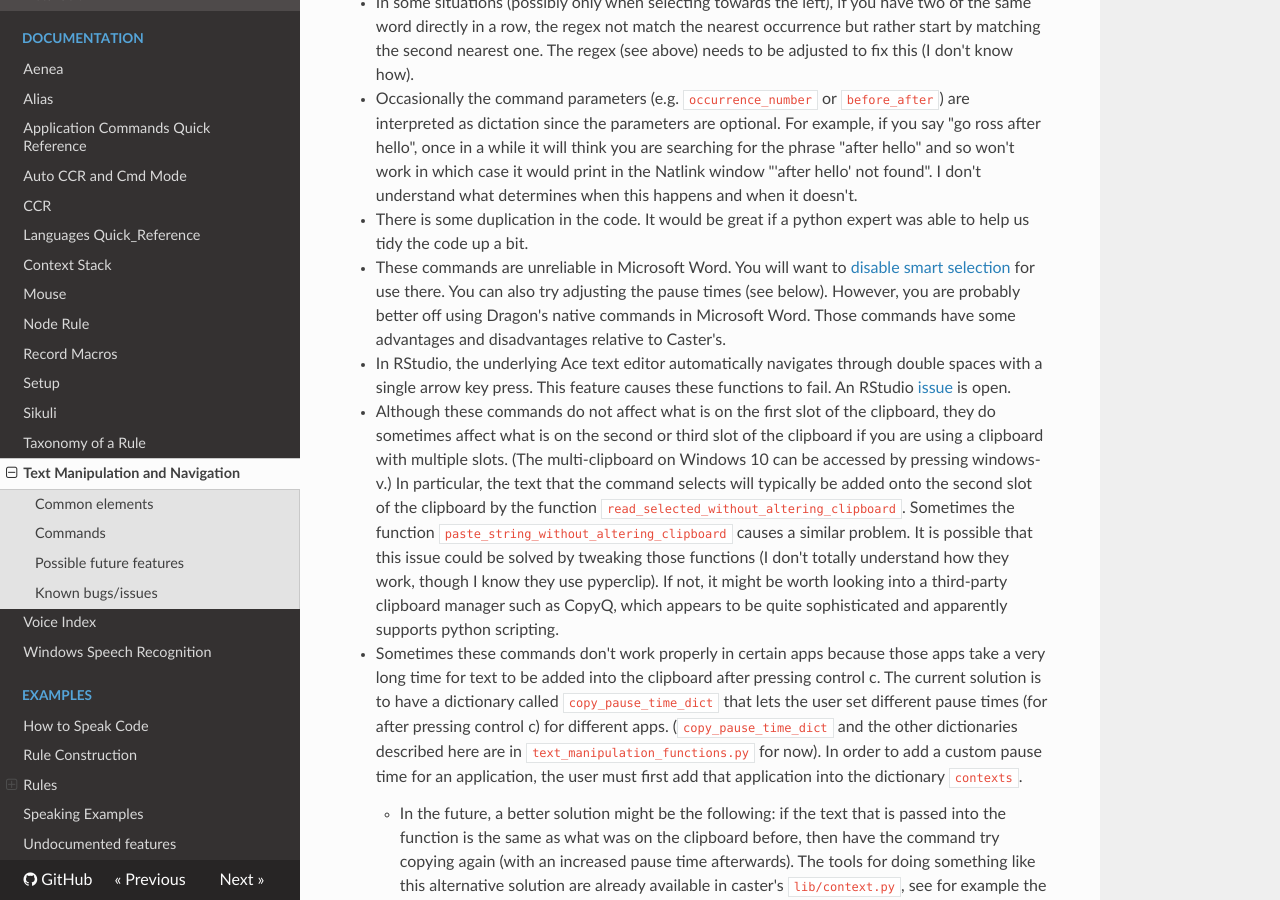
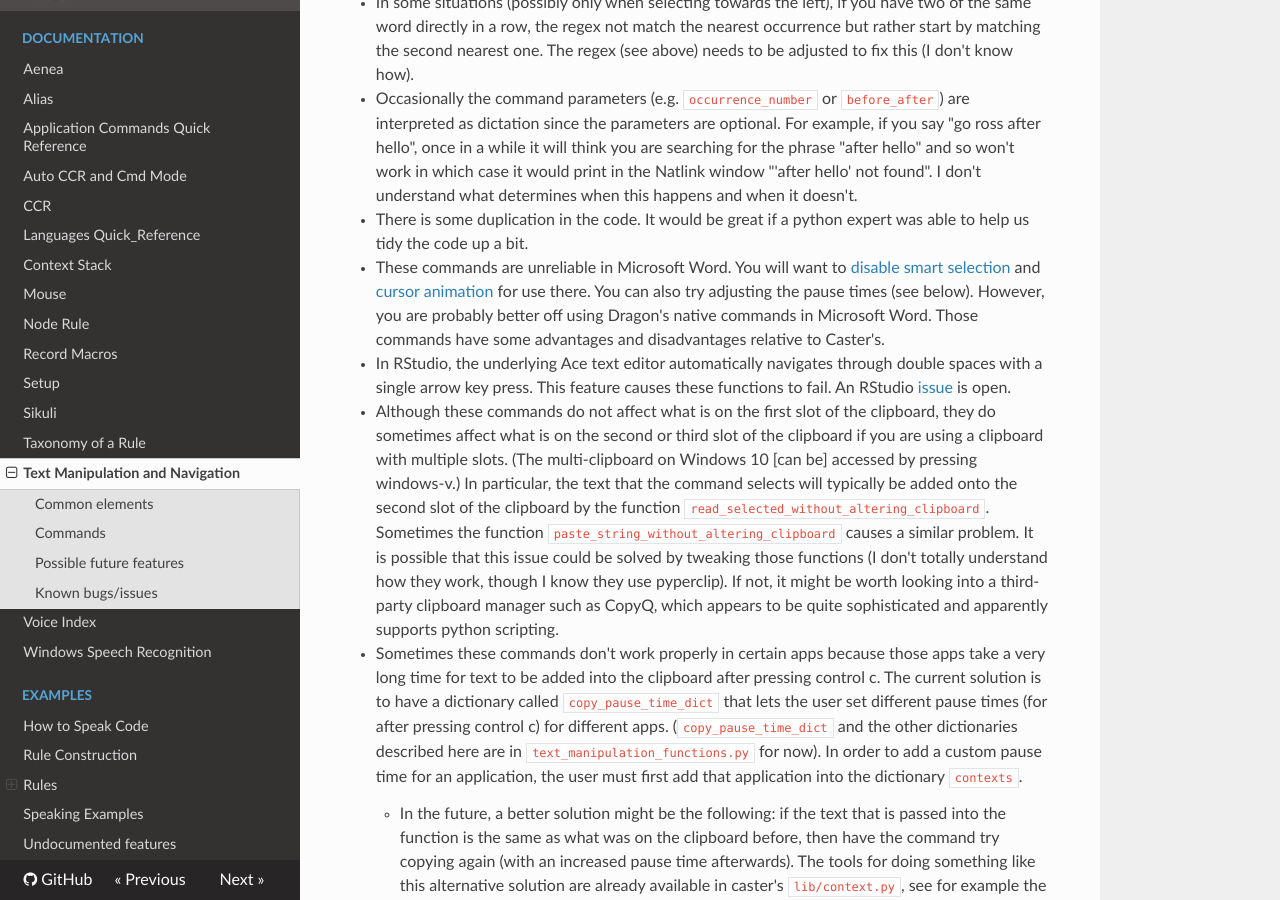
Before and after one commit to dictation-toolbox/Caster, an MkDocs documentation site: the page built from castervoice/doc/readthedocs/Text_Manipulation.md, in a window 1280 px wide and 900 px high, scrolled down 2647 px. Built offline with MkDocs 1.6.1, drawn with Linux system fonts in a browser that asks for light colours; nearby versions of some CDN libraries; comment, search, counter and statistics services are not loaded.

Commit message:
add disable cursor animation to tm.md

```diff
--- a/castervoice/doc/readthedocs/Text_Manipulation.md
+++ b/castervoice/doc/readthedocs/Text_Manipulation.md
@@ -56,9 +56,9 @@ Please feel free to try and implement these and submit a pull request!
 - In some situations (possibly only when selecting towards the left), if you have two of the same word directly in a row, the regex not match the nearest occurrence but rather start by matching the second nearest one. The regex (see above) needs to be adjusted to fix this (I don't know how).
 - Occasionally the command parameters (e.g. `occurrence_number` or `before_after`) are interpreted as dictation since the parameters are optional. For example, if you say "go ross after hello", once in a while it will think you are searching for the phrase "after hello" and so won't work in which case it would print in the Natlink window "'after hello' not found". I don't understand what determines when this happens and when it doesn't.
 - There is some duplication in the code. It would be great if a python expert was able to help us tidy the code up a bit.
-- These commands are unreliable in Microsoft Word. You will want to [disable smart selection](https://superuser.com/questions/962710/how-to-make-microsoft-word-selection-behave-like-it-would-in-a-plain-text-editor) for use there. You can also try adjusting the pause times (see below). However, you are probably better off using Dragon's native commands in Microsoft Word. Those commands have some advantages and disadvantages relative to Caster's.
+- These commands are unreliable in Microsoft Word. You will want to [disable smart selection](https://superuser.com/questions/962710/how-to-make-microsoft-word-selection-behave-like-it-would-in-a-plain-text-editor) and [cursor animation](https://www.404techsupport.com/2012/11/07/disable-cursor-animation-word-2013/) for use there. You can also try adjusting the pause times (see below). However, you are probably better off using Dragon's native commands in Microsoft Word. Those commands have some advantages and disadvantages relative to Caster's.
 - In RStudio, the underlying Ace text editor automatically navigates through double spaces with a single arrow key press. This feature causes these functions to fail. An RStudio [issue](https://github.com/rstudio/rstudio/issues/4934) is open.
-- Although these commands do not affect what is on the first slot of the clipboard, they do sometimes affect what is on the second or third slot of the clipboard if you are using a clipboard with multiple slots. (The multi-clipboard on Windows 10 can be accessed by pressing windows-v.) In particular, the text that the command selects will typically be added onto the second slot of the clipboard by the function `read_selected_without_altering_clipboard`. Sometimes the function `paste_string_without_altering_clipboard` causes a similar problem. It is possible that this issue could be solved by tweaking those functions (I don't totally understand how they work, though I know they use pyperclip). If not, it might be worth looking into a third-party clipboard manager such as CopyQ, which appears to be quite sophisticated and apparently supports python scripting.
+- Although these commands do not affect what is on the first slot of the clipboard, they do sometimes affect what is on the second or third slot of the clipboard if you are using a clipboard with multiple slots. (The multi-clipboard on Windows 10 [can be] accessed by pressing windows-v.) In particular, the text that the command selects will typically be added onto the second slot of the clipboard by the function `read_selected_without_altering_clipboard`. Sometimes the function `paste_string_without_altering_clipboard` causes a similar problem. It is possible that this issue could be solved by tweaking those functions (I don't totally understand how they work, though I know they use pyperclip). If not, it might be worth looking into a third-party clipboard manager such as CopyQ, which appears to be quite sophisticated and apparently supports python scripting.
 - Sometimes these commands don't work properly in certain apps because those apps take a very long time for text to be added into the clipboard after pressing control c. The current solution is to have a dictionary called `copy_pause_time_dict` that lets the user set different pause times (for after pressing control c) for different apps. (`copy_pause_time_dict` and the other dictionaries described here are in `text_manipulation_functions.py` for now). In order to add a custom pause time for an application, the user must first add that application into the dictionary `contexts`.
     - In the future, a better solution might be the following:  if the text that is passed into the function is the same as what was on the clipboard before, then have the command try copying again (with an increased pause time afterwards). The tools for doing something like this alternative solution are already available in caster's `lib/context.py`, see for example the function `read_nmax_tries` and the parameter `same_is_okay` in the function `read_selected_without_altering_clipboard`. One problem with this solution seems to be that sometimes you might want to use the commands on the same text multiple times in a row (e.g. for moving the cursor) in which case what was on the first slot of the clipboard wouldn't change so the command would try to copy again unnecessarily. That problem could possibly be avoided by adjusting the function `read_selected_without_altering_clipboard`.
     - In addition to the `copy_pause_time_dict`, there is also a dictionary called `paste_pause_time_dict` that adjusts the pause time between putting text onto the clipboard and pressing `Ctrl-V`, since this seems (but not totally sure) to be application dependent.
```
